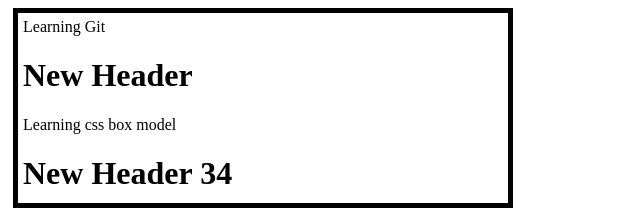
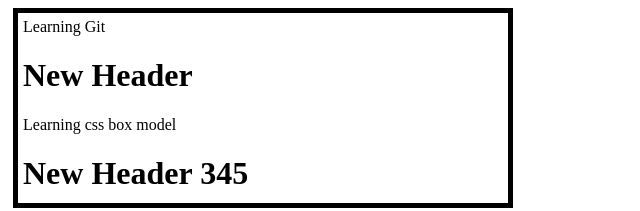
Before and after one commit to anu1134/mern-offline-html, a plain HTML site: page box.html in a window 1280 px wide. Shown: the top 211 px of the page, 0-640 px from the left. Drawn offline with Linux system fonts and the light colour scheme; grey boxes are pictures that could not be loaded.

Commit message:
Updated box.html

```diff
--- a/box.html
+++ b/box.html
@@ -12,7 +12,7 @@
       <div>Learning Git</div>
       <h1>New Header</h1>
       <p>Learning css box model</p>
-      <h1>New Header 34</h1>
+      <h1>New Header 345</h1>
       <img
         class="image"
         src="https://miro.medium.com/v2/resize:fit:1400/1*TzaiFDmkiEkOxNU7eG43pw.jpeg"
```
